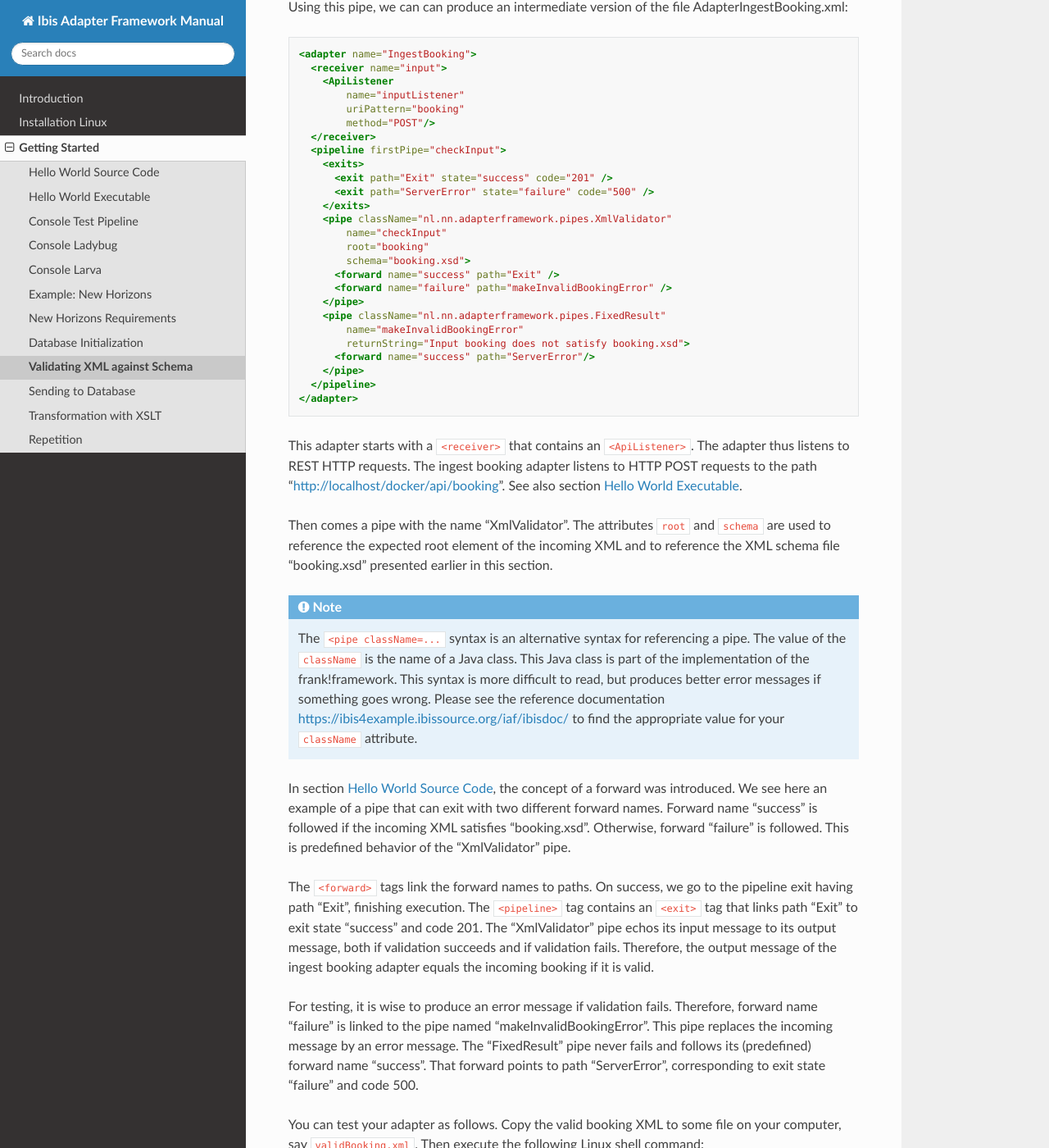
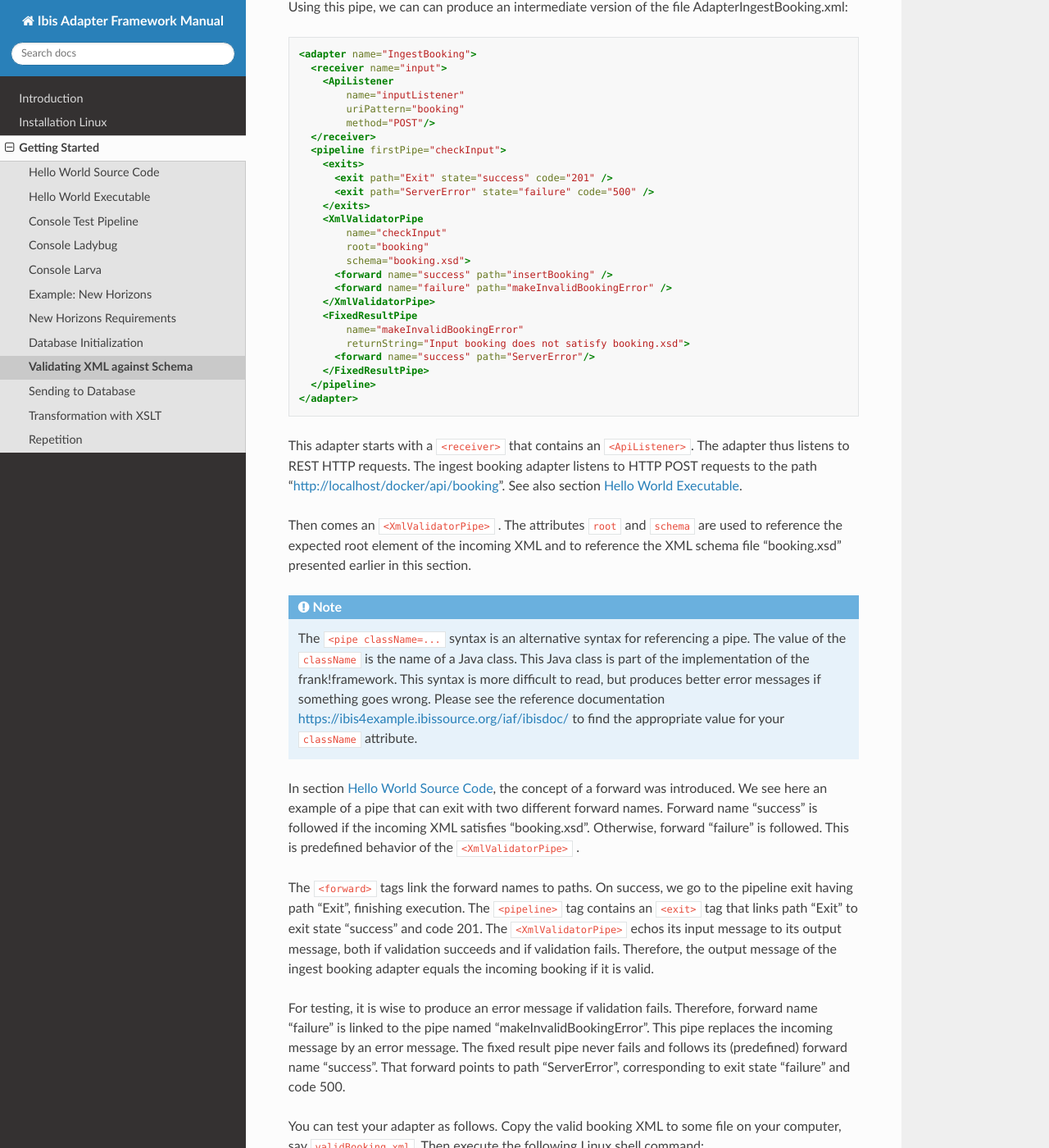
Before and after one commit to frankframework/frank-manual, a Sphinx documentation site: the page built from docs/source/horizonsValidateBooking.rst, in a window 1280 px wide and 1400 px high, scrolled down 1218 px. Shown: the whole window at 82% size. Built offline with Sphinx 7.4.7 and the Read the Docs theme 2.0.0, drawn with Linux system fonts in a browser that asks for light colours.

Commit message:
Beautify documentation - XML validation section

```diff
--- a/docs/source/helloIbis.rst
+++ b/docs/source/helloIbis.rst
@@ -130,7 +130,7 @@ It reads:
    ...
 
 Pipes are predefined functions that can be performed on
-the incoming message. The ``FixedResultPipe`` ignores
+the incoming message. The ``<FixedResultPipe>`` ignores
 the input and outputs a fixed string that can be configured.
 We configure the name to be ``"hello"``.
 This satisfies the reference made in the
--- a/docs/source/horizonsValidateBooking.rst
+++ b/docs/source/horizonsValidateBooking.rst
@@ -73,18 +73,18 @@ of the file AdapterIngestBooking.xml:
          <exit path="Exit" state="success" code="201" />
          <exit path="ServerError" state="failure" code="500" />
        </exits>
-       <pipe className="nl.nn.adapterframework.pipes.XmlValidator"
+       <XmlValidatorPipe
            name="checkInput"
            root="booking"
            schema="booking.xsd">
-         <forward name="success" path="Exit" />
+         <forward name="success" path="insertBooking" />
          <forward name="failure" path="makeInvalidBookingError" />
-       </pipe>
-       <pipe className="nl.nn.adapterframework.pipes.FixedResult"
+       </XmlValidatorPipe>
+       <FixedResultPipe
            name="makeInvalidBookingError"
            returnString="Input booking does not satisfy booking.xsd">
          <forward name="success" path="ServerError"/>
-       </pipe>
+       </FixedResultPipe>
      </pipeline>
    </adapter>
 
@@ -93,7 +93,7 @@ The adapter thus listens to REST HTTP requests. The ingest booking
 adapter listens to HTTP POST requests to the path "http://localhost/docker/api/booking".
 See also section :ref:`helloRest`.
 
-Then comes a pipe with the name "XmlValidator". The attributes ``root`` and
+Then comes an ``<XmlValidatorPipe>`` . The attributes ``root`` and
 ``schema`` are used to reference the expected root element of the incoming
 XML and to reference the XML schema file "booking.xsd" presented earlier
 in this section.
@@ -114,12 +114,12 @@ In section :ref:`helloIbis`, the concept of a forward was introduced.
 We see here an example of a pipe that can exit with two different
 forward names. Forward name "success" is followed if the incoming XML
 satisfies "booking.xsd". Otherwise, forward "failure" is followed.
-This is predefined behavior of the "XmlValidator" pipe.
+This is predefined behavior of the ``<XmlValidatorPipe>`` .
 
 The ``<forward>`` tags link the forward names to paths. On success,
 we go to the pipeline exit having path "Exit", finishing execution.
 The ``<pipeline>`` tag contains an ``<exit>`` tag that links
-path "Exit" to exit state "success" and code 201. The "XmlValidator" pipe echos
+path "Exit" to exit state "success" and code 201. The ``<XmlValidatorPipe>`` echos
 its input message to its output message, both if validation succeeds and
 if validation fails. Therefore, the output
 message of the ingest booking adapter equals the incoming booking if it is valid.
@@ -127,7 +127,7 @@ message of the ingest booking adapter equals the incoming booking if it is valid
 For testing, it is wise to produce an error message if validation fails.
 Therefore, forward name "failure" is linked to the pipe named
 "makeInvalidBookingError". This pipe replaces the incoming message
-by an error message. The "FixedResult" pipe never fails and
+by an error message. The fixed result pipe never fails and
 follows its (predefined) forward name "success". That forward points to
 path "ServerError", corresponding to exit state "failure" and code 500.
 
```
